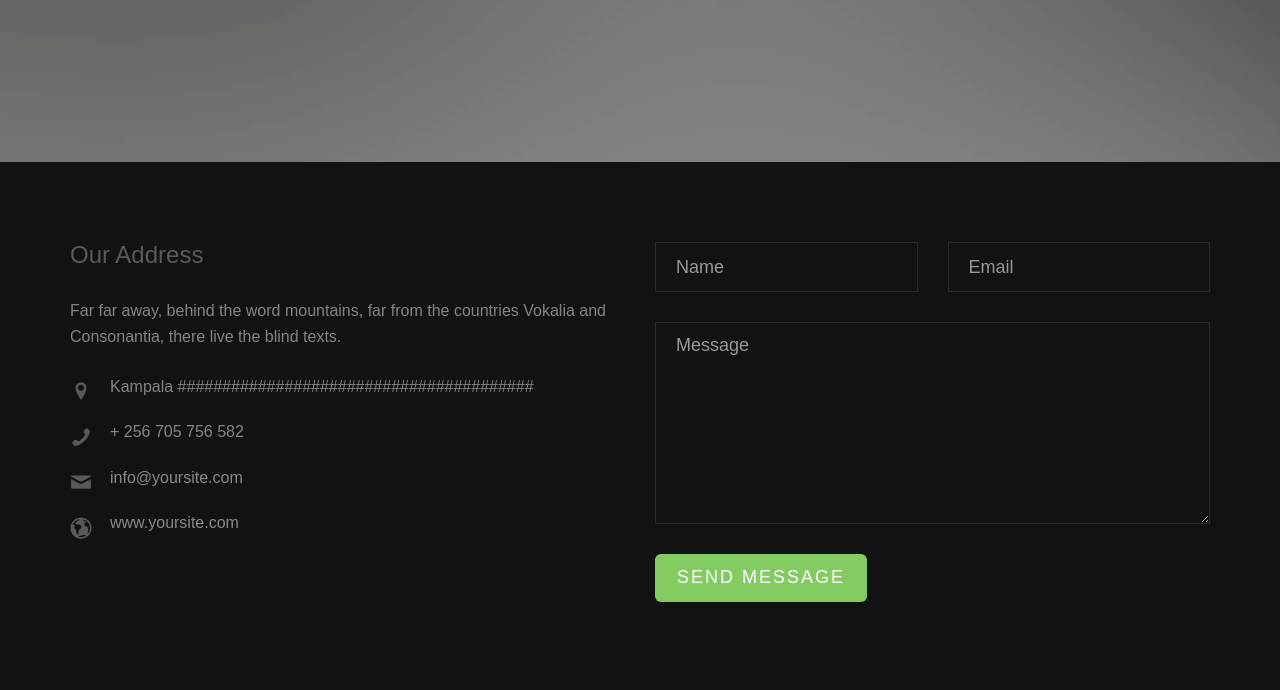
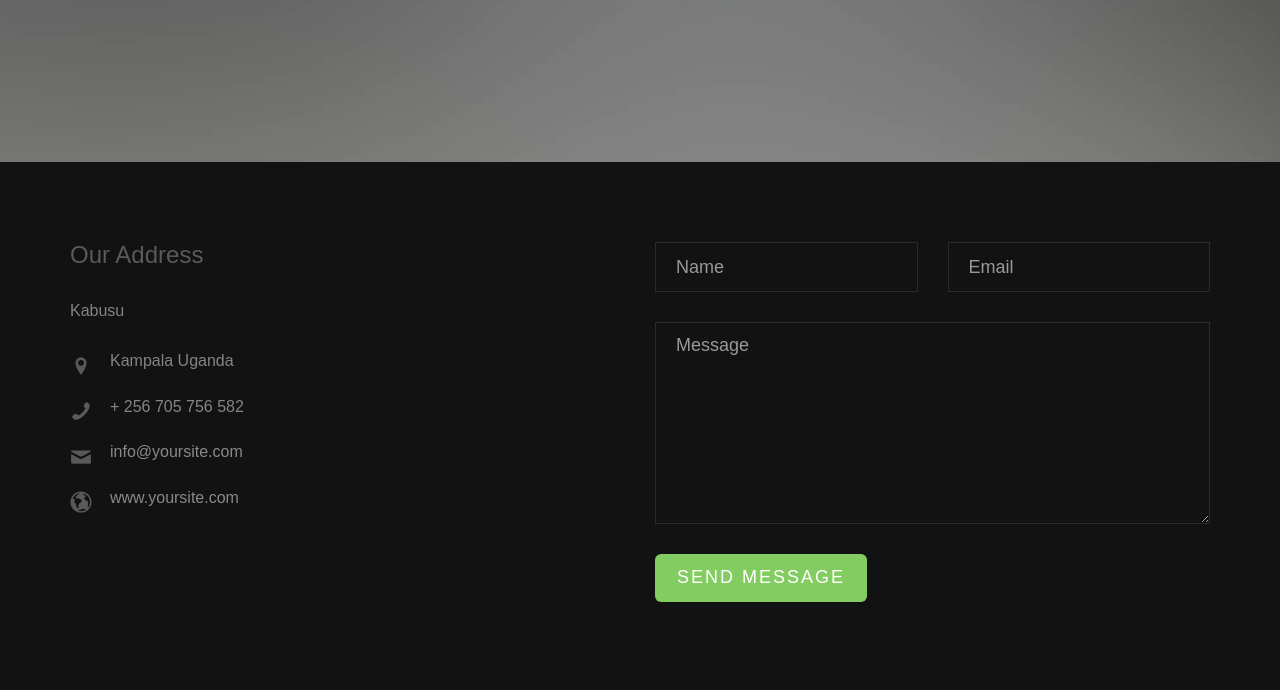
Before and after one commit to JackMwisa/Brohuman, a plain HTML site: page contact.html in a window 1280 px wide. Shown: the part 638-1328 px from the top of the page. Drawn offline with Linux system fonts and the light colour scheme; some packages are replaced by stand-ins of ours; no server answers; files whose address does not match are found by name.

Commit message:
Update contact.html

```diff
--- a/contact.html
+++ b/contact.html
@@ -107,9 +107,9 @@
 					<div class="row">
 						<div class="col-md-6">
 							<h3 class="section-title">Our Address</h3>
-							<p>Far far away, behind the word mountains, far from the countries Vokalia and Consonantia, there live the blind texts.</p>
+							<p>Kabusu</p>
 							<ul class="contact-info">
-								<li><i class="icon-location-pin"></i>Kampala ########################################</li>
+								<li><i class="icon-location-pin"></i>Kampala Uganda</li>
 								<li><i class="icon-phone2"></i>+ 256 705 756 582</li>
 								<li><i class="icon-mail"></i><a href="#">info@yoursite.com</a></li>
 								<li><i class="icon-globe2"></i><a href="#">www.yoursite.com</a></li>
```
